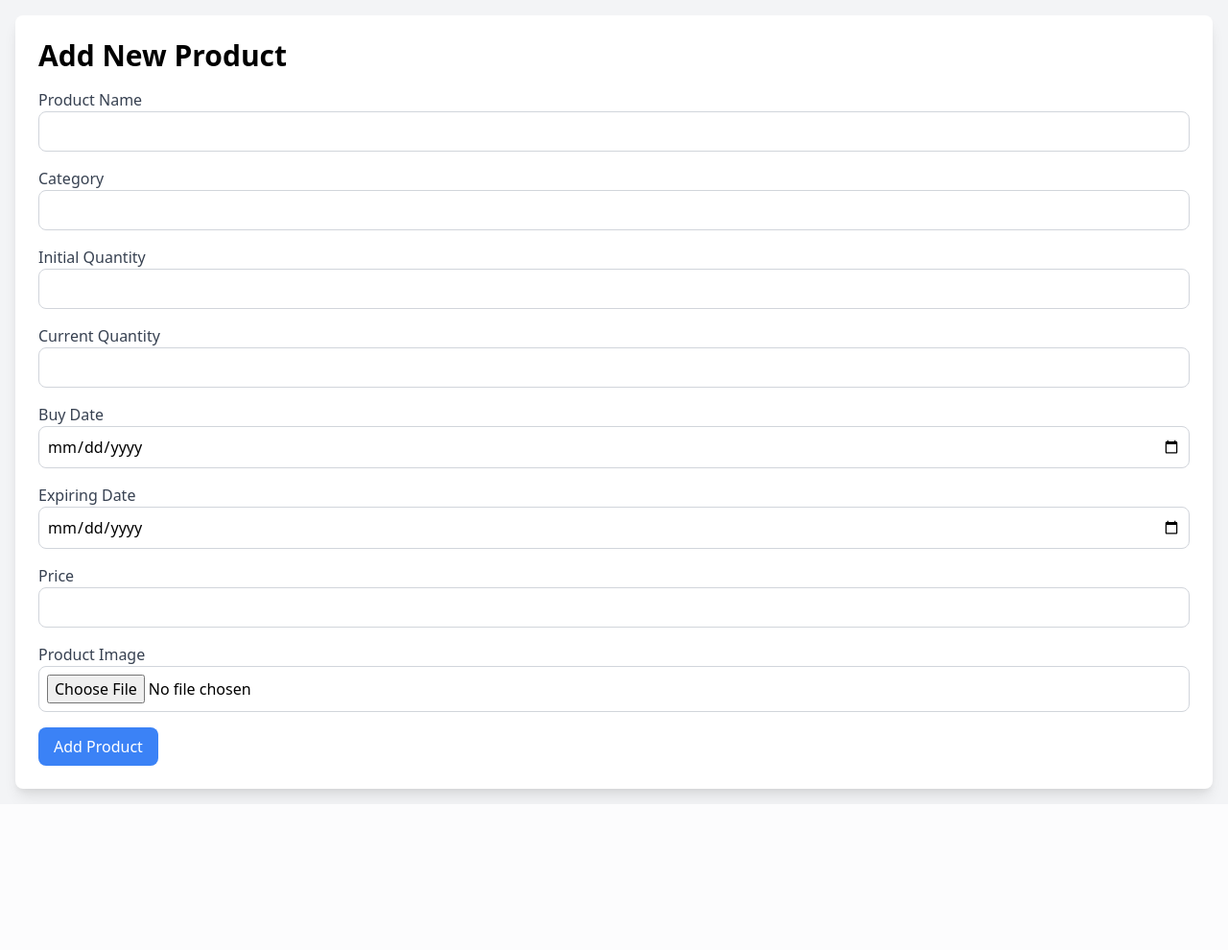
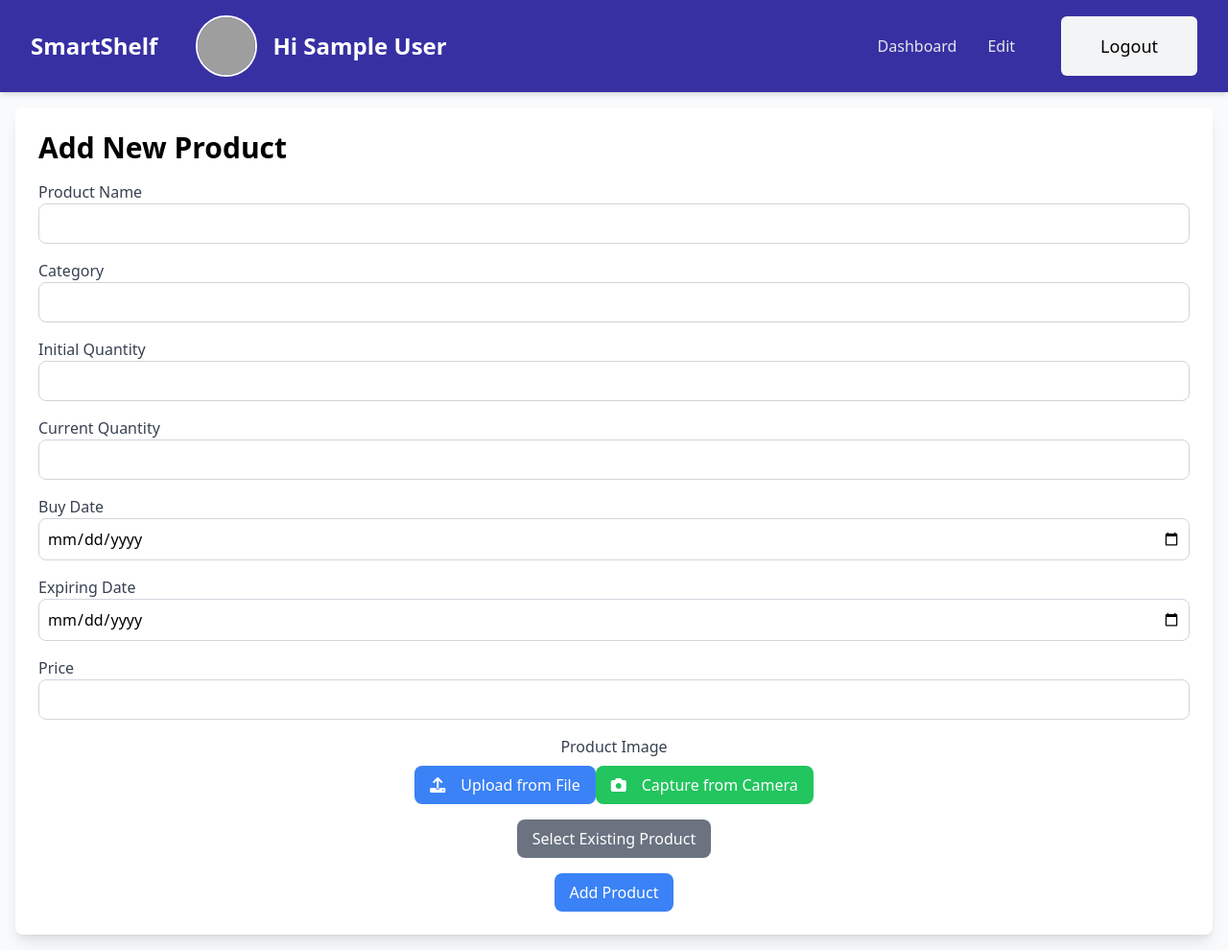
Before and after one commit to Riccardocode/smartShelf, a PHP site: page /product_management/views/addProduct.php?shelfID=1 in a window 1280 px wide. Shown: the whole page at 96% size. Before the commit the page ends 837 px from the top, so only its background shows below. Run offline with PHP 8.4, Linux system fonts and the light colour scheme; the visitor is signed in with stand-in values (Sample User, id 1); some libraries are stand-ins or nearby versions.

Commit message:
created the fill button to take data from a product template into a product. Created the API (backend and front end) to fetch the templates

```diff
--- a/header.php
+++ b/header.php
@@ -8,6 +8,8 @@
     <meta name="viewport" content="width=device-width, initial-scale=1.0">
     <title>Smart Shelf</title>
     <script src="https://cdn.tailwindcss.com"></script>
+    <link rel="stylesheet" href="https://cdnjs.cloudflare.com/ajax/libs/font-awesome/6.0.0-beta3/css/all.min.css">
+
     <style>
         /* Add custom Tailwind CSS configuration if needed */
         /* @tailwind base;
--- a/product_management/views/addProduct.php
+++ b/product_management/views/addProduct.php
@@ -1,14 +1,9 @@
-<?php $shelfID =$_GET['shelfID']; // Get shelf ID from URL
+<?php
+require '../../config.php';
+include $ROOT_PATH . "header.php"; // Include the header file
+$shelfID = $_GET['shelfID']; // Get shelf ID from URL
 ?>
-<!DOCTYPE html>
-<html lang="en">
-<head>
-    <meta charset="UTF-8">
-    <meta name="viewport" content="width=device-width, initial-scale=1.0">
-    <title>Add New Product</title>
-    <link href="https://cdn.jsdelivr.net/npm/tailwindcss@2.2.19/dist/tailwind.min.css" rel="stylesheet">
-</head>
-<body class="bg-gray-100">
+
 <div class="container mx-auto p-4">
     <div class="bg-white p-6 rounded-lg shadow-lg">
         <h1 class="text-3xl font-bold mb-4">Add New Product</h1>
@@ -41,13 +36,112 @@
                 <label for="price" class="block text-gray-700">Price</label>
                 <input type="number" step="0.01" name="price" id="price" class="w-full p-2 border border-gray-300 rounded-lg" required>
             </div>
-            <div class="mb-4">
-                <label for="imgProduct" class="block text-gray-700">Product Image</label>
-                <input type="file" name="imgProduct" id="imgProduct" class="w-full p-2 border border-gray-300 rounded-lg">
+            <div class="mb-4 text-center">
+                <label for="imgProduct" class="block text-gray-700 mb-2">Product Image</label>
+
+
+                <div class="flex flex-wrap justify-center">
+                    <input type="file" name="imgProductFile" id="imgProductFile" class="hidden" accept="image/*">
+                    <button type="button" onclick="document.getElementById('imgProductFile').click()" class="bg-blue-500 text-white px-4 py-2 rounded-lg flex items-center">
+                        <i class="fas fa-upload mr-2"></i>
+                        <span class="hidden sm:inline ml-2">Upload from File</span>
+                    </button>
+
+                    <input type="file" name="imgProductCamera" id="imgProductCamera" class="hidden" accept="image/*" capture="environment">
+                    <button type="button" onclick="document.getElementById('imgProductCamera').click()" class="bg-green-500 text-white px-4 py-2 rounded-lg flex items-center">
+                        <i class="fas fa-camera mr-2"></i>
+                        <span class="hidden sm:inline ml-2">Capture from Camera</span>
+                    </button>
+                </div>
+
             </div>
-            <button type="submit" class="bg-blue-500 text-white px-4 py-2 rounded-lg">Add Product</button>
+            <div class="mb-4 text-center">
+                <button type="button" onclick="showProductModal()" class="bg-gray-500 text-white px-4 py-2 rounded-lg">Select Existing Product</button>
+            </div>
+            <div class="text-center">
+                <button type="submit" class="bg-blue-500 text-white px-4 py-2 rounded-lg">Add Product</button>
+            </div>
         </form>
     </div>
 </div>
+
+<!-- Modal -->
+<div id="productModal" class="fixed inset-0 flex items-center justify-center bg-gray-800 bg-opacity-75 hidden">
+    <div class="bg-white p-6 rounded-lg shadow-lg w-3/4 max-w-lg">
+        <h2 class="text-xl font-bold mb-4">Select a Product</h2>
+        <div id="productList" class="overflow-y-auto max-h-64">
+            <!-- Products will be loaded here -->
+        </div>
+        <button type="button" onclick="hideProductModal()" class="bg-red-500 text-white px-4 py-2 rounded-lg mt-4">Close</button>
+    </div>
+</div>
+
+<script>
+    const BASE_URL = '<?php echo $BASE_URL; ?>';
+
+    function showProductModal() {
+        document.getElementById('productModal').classList.remove('hidden');
+        fetchProducts();
+    }
+
+    function hideProductModal() {
+        document.getElementById('productModal').classList.add('hidden');
+    }
+
+    async function fetchProducts() {
+        try {
+            const response = await fetch(BASE_URL + 'endpoints-API/fetchProductsTemplate.php');
+
+            if (!response.ok) {
+                throw new Error(`HTTP error! status: ${response.status}`);
+            }
+
+            const products = await response.json();
+
+            const productList = document.getElementById('productList');
+            productList.innerHTML = '';
+
+            products.forEach(product => {
+                const productItem = document.createElement('div');
+                productItem.className = 'p-2 border-b border-gray-300 cursor-pointer';
+                productItem.innerHTML = `
+                <div class="flex items-center ">
+                    <img src="${BASE_URL}uploads/${product.imgProduct}" alt="${product.name}" class="h-12 w-12 object-cover rounded-lg mr-4">
+                    <div>
+                        <p class="font-bold">${product.name}</p>
+                        <p class="text-gray-600">${product.category}</p>
+                    </div>
+                </div>
+            `;
+                productItem.onclick = () => selectProduct(product);
+                productList.appendChild(productItem);
+            });
+        } catch (error) {
+            console.error('Fetch error:', error);
+            // Optionally, show an error message to the user
+        }
+    }
+
+    function selectProduct(product) {
+        document.getElementById('name').value = product.name;
+        document.getElementById('category').value = product.category;
+        // Optionally, set an image preview
+        const imgInput = document.getElementById('imgProductFile');
+        const imgPreview = document.getElementById('imgProductPreview');
+        if (imgPreview) {
+            imgPreview.src = `${BASE_URL}uploads/${product.imgProduct}`;
+        } else {
+            const img = document.createElement('img');
+            img.id = 'imgProductPreview';
+            img.src = `${BASE_URL}uploads/${product.imgProduct}`;
+            img.className = 'h-64 w-full object-cover rounded-lg mb-4';
+            imgInput.insertAdjacentElement('beforebegin', img);
+        }
+
+        hideProductModal();
+    }
+</script>
+
 </body>
+
 </html>
```
Also changed, not shown: endpoints-API/fetchProductsTemplate.php (added, +32 -0 lines), product_management/todos.md (added, +17 -0 lines).
